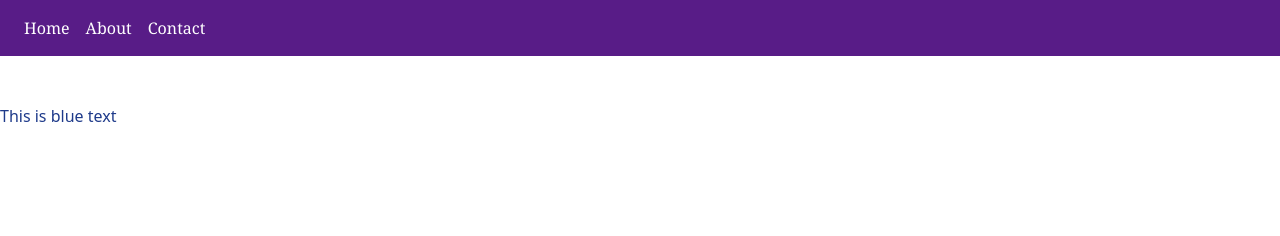
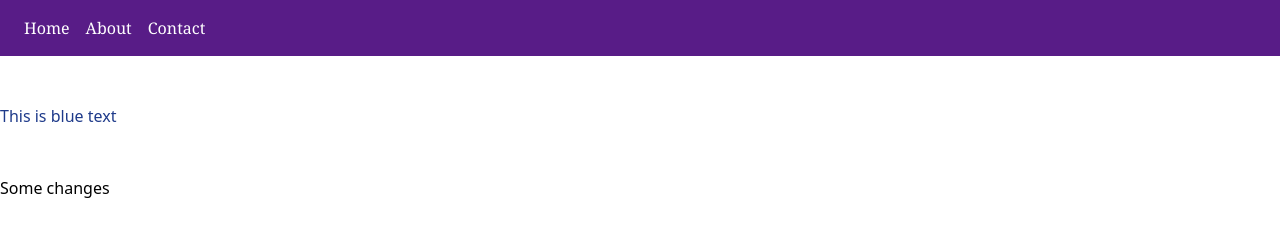
Before and after one commit to CODExANSHUL/TAILWIND-PROJECTS, a website: page index.html in a window 1280 px wide. Drawn offline with nearby package versions, Linux system fonts and the light colour scheme.

Commit message:
Update index.html

```diff
--- a/index.html
+++ b/index.html
@@ -25,5 +25,10 @@
             This is blue text
         </h1>
     </div>
+    <div>
+        <h2>
+            Some changes
+        </h2>
+    </div>
 </body>
 </html>
```
